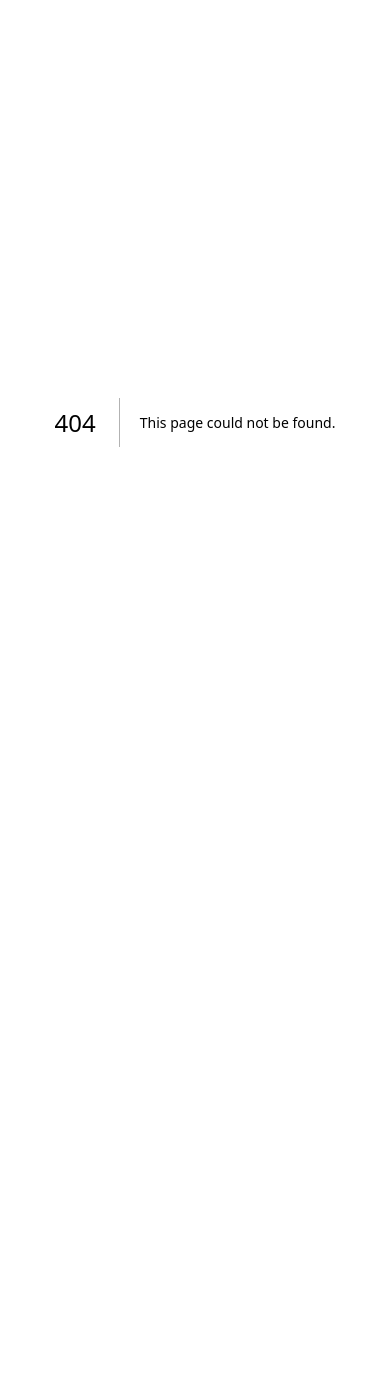
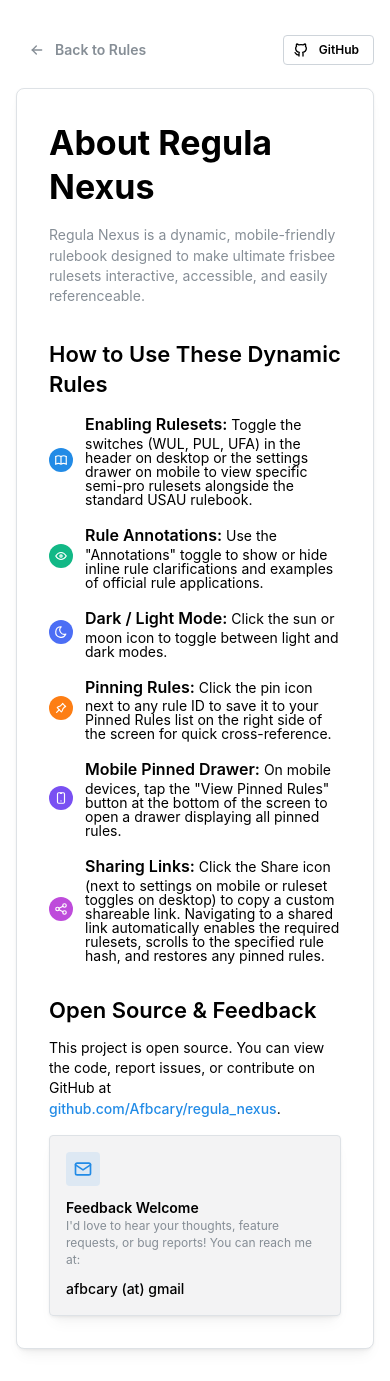
Before and after one commit to Afbcary/regula_nexus, a Next.js app: page /about in a window 390 px wide. Before the commit this address had no page. Before the commit the page ends 844 px from the top, so only its background shows below. Built offline with nearby package versions, Linux system fonts and the light colour scheme.

Commit message:
Add about page and make sharing a top level visible icon on mobile.

```diff
--- a/src/app/MobileNavHeader.js
+++ b/src/app/MobileNavHeader.js
@@ -1,12 +1,14 @@
 'use client'
 
-import { Anchor, Button, Switch, Text, Drawer, ActionIcon, Flex } from '@mantine/core';
-import { IconPin, IconSettings } from '@tabler/icons-react';
+import { Anchor, Button, Switch, Text, Drawer, ActionIcon, Flex, CopyButton, Tooltip } from '@mantine/core';
+import { IconHelp, IconPin, IconSettings, IconShare, IconCheck } from '@tabler/icons-react';
 import { useEffect, useRef, useState } from 'react';
 import { useDisclosure } from '@mantine/hooks';
 import ColorTheme from './colorTheme.js';
+import Link from 'next/link';
+import Title from './Title.js';
 
-export default function MobileNavHeader({ pinnedRules, toggleDrawer, setExpandAnnotations, expand_annotations, includeWul, handleWulToggle, includePul, handlePulToggle, includeUfa, handleUfaToggle }) {
+export default function MobileNavHeader({ pinnedRules, toggleDrawer, setExpandAnnotations, expand_annotations, includeWul, handleWulToggle, includePul, handlePulToggle, includeUfa, handleUfaToggle, shareUrl }) {
 
     const [isShaking, setIsShaking] = useState(false);
     const prevPinnedCount = useRef(pinnedRules?.length || 0);
@@ -25,20 +27,26 @@ export default function MobileNavHeader({ pinnedRules, toggleDrawer, setExpandAn
 
     return (
         <>
-            <Flex justify="space-between" align="center" mb="xs">
-                <Text fw={600} mb={0}>USAU Rules</Text>
+            <Title mobile />
+            <Flex>
+                <CopyButton value={shareUrl} timeout={2000}>
+                    {({ copied, copy }) => (
+                        <Tooltip label={copied ? "Copied!" : "Share Rules"}>
+                            <ActionIcon variant="subtle" color={copied ? "teal" : "gray"} onClick={copy}>
+                                {copied ? <IconCheck size={18} /> : <IconShare size={18} />}
+                            </ActionIcon>
+                        </Tooltip>
+                    )}
+                </CopyButton>
+                <ActionIcon variant="subtle" onClick={openSettings}>
+                    <IconSettings size={18} />
+                </ActionIcon>
+                <Tooltip label="About this site">
+                    <ActionIcon component={Link} href="/about" variant="subtle" color="gray" >
+                        <IconHelp size={18} />
+                    </ActionIcon>
+                </Tooltip>
             </Flex>
-            <Text size="xs" mb='xs'>
-                A dynamic adaptation of the{' '}
-                <Anchor href="https://usaultimate.org/rules/" target="_blank">
-                    official rulebook
-                </Anchor>
-                .
-            </Text>
-
-            <ActionIcon variant="subtle" onClick={openSettings}>
-                <IconSettings size={18} />
-            </ActionIcon>
             <Button onClick={toggleDrawer} size="compact-xs" variant="default" mt="xs" mb="xs" className={isShaking ? 'shake' : ''}>
                 <Text span size="xs" p={0} m={0}>View {' '}
                     <IconPin size={12} style={{ display: 'inline-flex', verticalAlign: 'middle' }} /></Text>
--- /dev/null
+++ b/src/app/Title.js
@@ -0,0 +1,34 @@
+import { Anchor, Flex, Text, ActionIcon, Tooltip } from '@mantine/core';
+
+
+export default function Title({ mobile }) {
+    if (mobile) {
+        return (
+            <>
+                <Flex justify="space-between" align="center" mb="xs">
+                    <Text fw={600} mb={0}>Regula Nexus</Text>
+                </Flex>
+                <Text size="xs" mb='xs'>
+                    A dynamic adaptation of the{' '}
+                    <Anchor href="https://usaultimate.org/rules/" target="_blank">
+                        USAU official rulebook
+                    </Anchor>
+                    {' '}plus other rulesets.
+                </Text>
+            </>
+        );
+    }
+
+    return (
+        <div>
+            <Text fw={600} mt="md" mb="md" style={{ margin: 0 }}>Regula Nexus</Text>
+            <Text size="sm" mb="md" mt="xs">
+                A dynamic adaptation of the{' '}
+                <Anchor href="https://usaultimate.org/rules/" target="_blank">
+                    USAU official rulebook
+                </Anchor>
+                {' '}plus other rulesets.
+            </Text>
+        </div>
+    );
+}
--- /dev/null
+++ b/src/app/about/page.js
@@ -0,0 +1,131 @@
+'use client'
+
+import { Container, Paper, Title, Text, Button, List, ThemeIcon, Stack, Group, Anchor } from '@mantine/core';
+import { IconArrowLeft, IconBrandGithub, IconMail, IconBook, IconEye, IconMoon, IconPin, IconShare, IconDeviceMobile } from '@tabler/icons-react';
+import Link from 'next/link';
+
+export default function AboutPage() {
+  return (
+    <Container size="md" py="xl">
+      <Stack gap="lg">
+        <Group justify="space-between" align="center">
+          <Button component={Link} href="/" leftSection={<IconArrowLeft size={16} />} variant="subtle" color="gray">
+            Back to Rules
+          </Button>
+          <Anchor href="https://github.com/Afbcary/regula_nexus" target="_blank">
+            <Button leftSection={<IconBrandGithub size={16} />} variant="default" size="xs">
+              GitHub
+            </Button>
+          </Anchor>
+        </Group>
+
+        <Paper withBorder p="xl" radius="md" shadow="sm">
+          <Title order={1} mb="md" fw={700}>
+            About Regula Nexus
+          </Title>
+          <Text size="sm" c="dimmed" mb="xl">
+            Regula Nexus is a dynamic, mobile-friendly rulebook designed to make ultimate frisbee rulesets interactive, accessible, and easily referenceable.
+          </Text>
+
+          <Title order={2} size="h3" mb="sm" fw={600}>
+            How to Use These Dynamic Rules
+          </Title>
+
+          <List spacing="md" size="sm" center icon={
+            <ThemeIcon size={24} radius="xl">
+              <IconBook size={14} />
+            </ThemeIcon>
+          }>
+            <List.Item
+              icon={
+                <ThemeIcon color="blue" size={24} radius="xl">
+                  <IconBook size={14} />
+                </ThemeIcon>
+              }
+            >
+              <Text span fw={600}>Enabling Rulesets:</Text> Toggle the switches (WUL, PUL, UFA) in the header on desktop or the settings drawer on mobile to view specific semi-pro rulesets alongside the standard USAU rulebook.
+            </List.Item>
+
+            <List.Item
+              icon={
+                <ThemeIcon color="teal" size={24} radius="xl">
+                  <IconEye size={14} />
+                </ThemeIcon>
+              }
+            >
+              <Text span fw={600}>Rule Annotations:</Text> Use the "Annotations" toggle to show or hide inline rule clarifications and examples of official rule applications.
+            </List.Item>
+
+            <List.Item
+              icon={
+                <ThemeIcon color="indigo" size={24} radius="xl">
+                  <IconMoon size={14} />
+                </ThemeIcon>
+              }
+            >
+              <Text span fw={600}>Dark / Light Mode:</Text> Click the sun or moon icon to toggle between light and dark modes.
+            </List.Item>
+
+            <List.Item
+              icon={
+                <ThemeIcon color="orange" size={24} radius="xl">
+                  <IconPin size={14} />
+                </ThemeIcon>
+              }
+            >
+              <Text span fw={600}>Pinning Rules:</Text> Click the pin icon next to any rule ID to save it to your Pinned Rules list on the right side of the screen for quick cross-reference.
+            </List.Item>
+
+            <List.Item
+              icon={
+                <ThemeIcon color="violet" size={24} radius="xl">
+                  <IconDeviceMobile size={14} />
+                </ThemeIcon>
+              }
+            >
+              <Text span fw={600}>Mobile Pinned Drawer:</Text> On mobile devices, tap the "View Pinned Rules" button at the bottom of the screen to open a drawer displaying all pinned rules.
+            </List.Item>
+
+            <List.Item
+              icon={
+                <ThemeIcon color="grape" size={24} radius="xl">
+                  <IconShare size={14} />
+                </ThemeIcon>
+              }
+            >
+              <Text span fw={600}>Sharing Links:</Text> Click the Share icon (next to settings on mobile or ruleset toggles on desktop) to copy a custom shareable link. Navigating to a shared link automatically enables the required rulesets, scrolls to the specified rule hash, and restores any pinned rules.
+            </List.Item>
+          </List>
+
+          <Title order={2} size="h3" mt="xl" mb="sm" fw={600}>
+            Open Source & Feedback
+          </Title>
+          <Text size="sm" mb="md">
+            This project is open source. You can view the code, report issues, or contribute on GitHub at{' '}
+            <Anchor href="https://github.com/Afbcary/regula_nexus" target="_blank" fw={500}>
+              github.com/Afbcary/regula_nexus
+            </Anchor>
+            .
+          </Text>
+
+          <Paper withBorder p="md" radius="sm" bg="var(--mantine-color-gray-light)">
+            <Group gap="sm" align="flex-start">
+              <ThemeIcon variant="light" size="lg">
+                <IconMail size={20} />
+              </ThemeIcon>
+              <div>
+                <Text fw={600} size="sm">Feedback Welcome</Text>
+                <Text size="xs" c="dimmed">
+                  I'd love to hear your thoughts, feature requests, or bug reports! You can reach me at:
+                </Text>
+                <Text fw={500} size="sm" mt="xs">
+                  afbcary (at) gmail
+                </Text>
+              </div>
+            </Group>
+          </Paper>
+        </Paper>
+      </Stack>
+    </Container>
+  );
+}
--- a/src/app/page.js
+++ b/src/app/page.js
@@ -9,8 +9,11 @@ import MobileNavHeader from './MobileNavHeader.js';
 import ColorTheme from './colorTheme.js';
 import { useState, useEffect, Suspense } from 'react';
 import { useRouter, useSearchParams, usePathname } from 'next/navigation';
-import { Anchor, AppShell, em, Flex, Paper, ScrollArea, TableOfContents, Text, Tooltip, Drawer, Switch } from '@mantine/core';
+import { AppShell, em, Flex, Paper, ScrollArea, TableOfContents, Text, Tooltip, Drawer, Switch, ActionIcon, CopyButton } from '@mantine/core';
 import { useDisclosure, useMediaQuery, useLocalStorage } from '@mantine/hooks';
+import { IconHelp } from '@tabler/icons-react';
+import Title from './Title.js';
+import Link from 'next/link';
 
 import PinnedRulesList from './PinnedRulesList';
 
@@ -108,6 +111,22 @@ function HomeContent() {
     };
   }, [includeWul, includePul, includeUfa, setIncludeWul, setIncludePul, setIncludeUfa, drawerOpened, closeDrawer]);
 
+  const [shareUrl, setShareUrl] = useState('');
+
+  useEffect(() => {
+    const updateShareUrl = () => {
+      const pinStr = pinnedRules.length > 0 ? `?pinned=${pinnedRules.join(',')}` : '';
+      const hashStr = window.location.hash || '';
+      setShareUrl(`${window.location.origin}${window.location.pathname}${pinStr}${hashStr}`);
+    };
+
+    updateShareUrl();
+    window.addEventListener('hashchange', updateShareUrl);
+    return () => {
+      window.removeEventListener('hashchange', updateShareUrl);
+    };
+  }, [pinnedRules]);
+
   const togglePin = (ruleId) => {
     setPinnedRules((current) => {
       return current.includes(ruleId)
@@ -163,17 +182,13 @@ function HomeContent() {
           w="100%"
           px="md"
         >
-          <div>
-            <Text fw={600} mt={isMobile ? 'xs' : 'md'} mb={isMobile ? 'xs' : 'md'}>USAU Rules</Text>
-            <Text size="sm" mb={isMobile ? 'xs' : 'md'}>
-              A dynamic adaptation of the{' '}
-              <Anchor href="https://usaultimate.org/rules/" target="_blank">
-                official rulebook
-              </Anchor>
-              .
-            </Text>
-          </div>
+          <Title />
           <Flex gap="md" align="center">
+            <Tooltip label="About this site">
+              <ActionIcon component={Link} href="/about" variant="subtle" color="gray" size="sm">
+                <IconHelp size={18} />
+              </ActionIcon>
+            </Tooltip>
             <Tooltip label="Show Western Ultimate League Rules"><Switch label="WUL" size="sm" checked={includeWul} onChange={handleWulToggle} /></Tooltip>
             <Tooltip label="Show Premiere Ultimate League Rules"><Switch label="PUL" size="sm" checked={includePul} onChange={handlePulToggle} /></Tooltip>
             <Tooltip label="Show Ultimate Frisbee Association Rules"><Switch label="UFA" size="sm" checked={includeUfa} onChange={handleUfaToggle} /></Tooltip>
@@ -185,7 +200,7 @@ function HomeContent() {
       </AppShell.Header>}
       <AppShell.Navbar>
         <Paper shadow="none" radius="xs" p="xs" style={{ height: '100%', display: 'flex', flexDirection: 'column' }}>
-          {isMobile && <MobileNavHeader pinnedRules={pinnedRules} toggleDrawer={toggleDrawer} setExpandAnnotations={setExpandAnnotations} expand_annotations={expand_annotations} includeWul={includeWul} handleWulToggle={handleWulToggle} includePul={includePul} handlePulToggle={handlePulToggle} includeUfa={includeUfa} handleUfaToggle={handleUfaToggle} />}
+          {isMobile && <MobileNavHeader pinnedRules={pinnedRules} toggleDrawer={toggleDrawer} setExpandAnnotations={setExpandAnnotations} expand_annotations={expand_annotations} includeWul={includeWul} handleWulToggle={handleWulToggle} includePul={includePul} handlePulToggle={handlePulToggle} includeUfa={includeUfa} handleUfaToggle={handleUfaToggle} shareUrl={shareUrl} />}
           <ScrollArea scrollbars="y" style={{ flex: 1, minHeight: 0 }}>
             <TableOfContents
               key={`toc-${includeWul}-${includePul}-${includeUfa}`}
```
